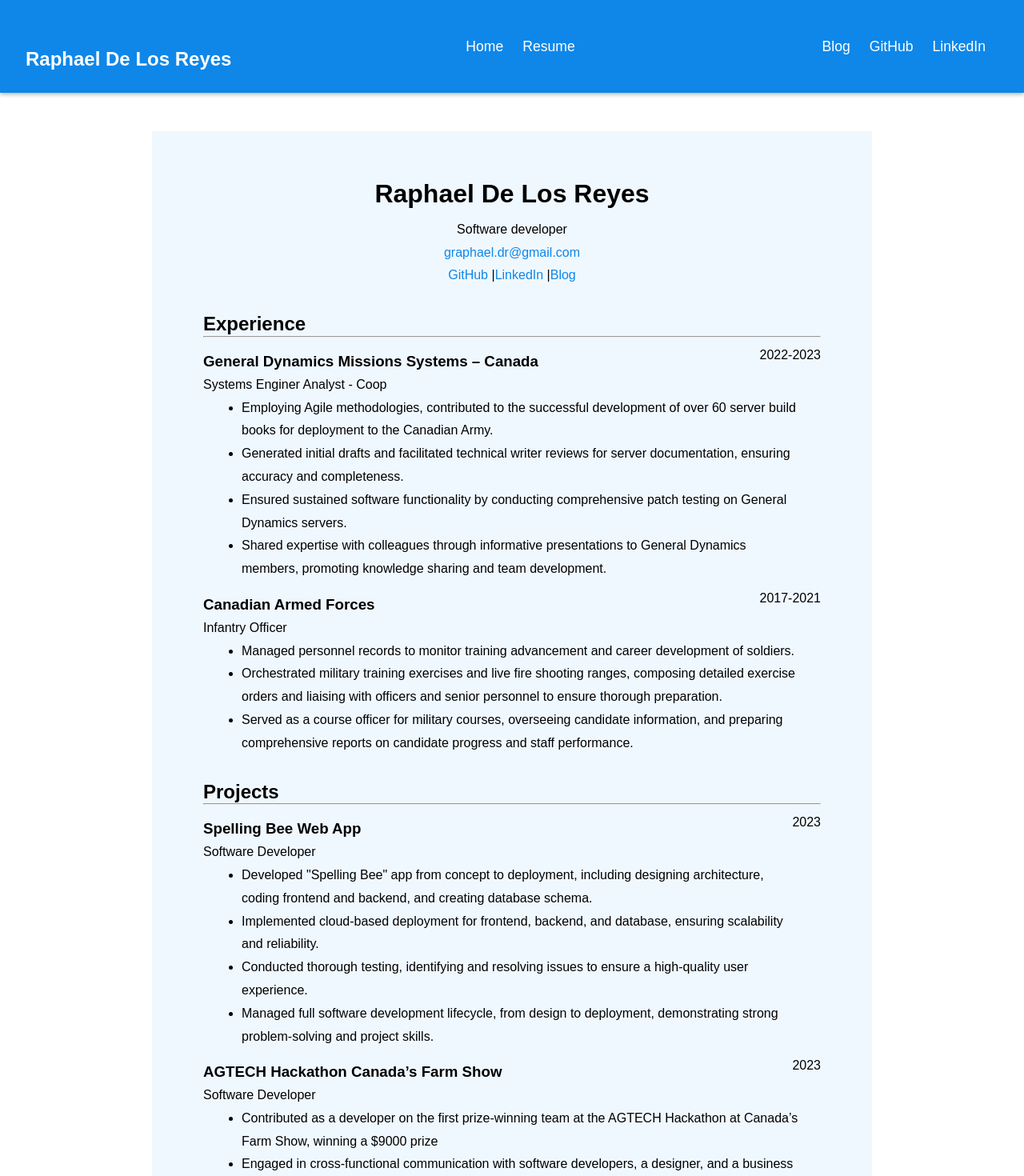
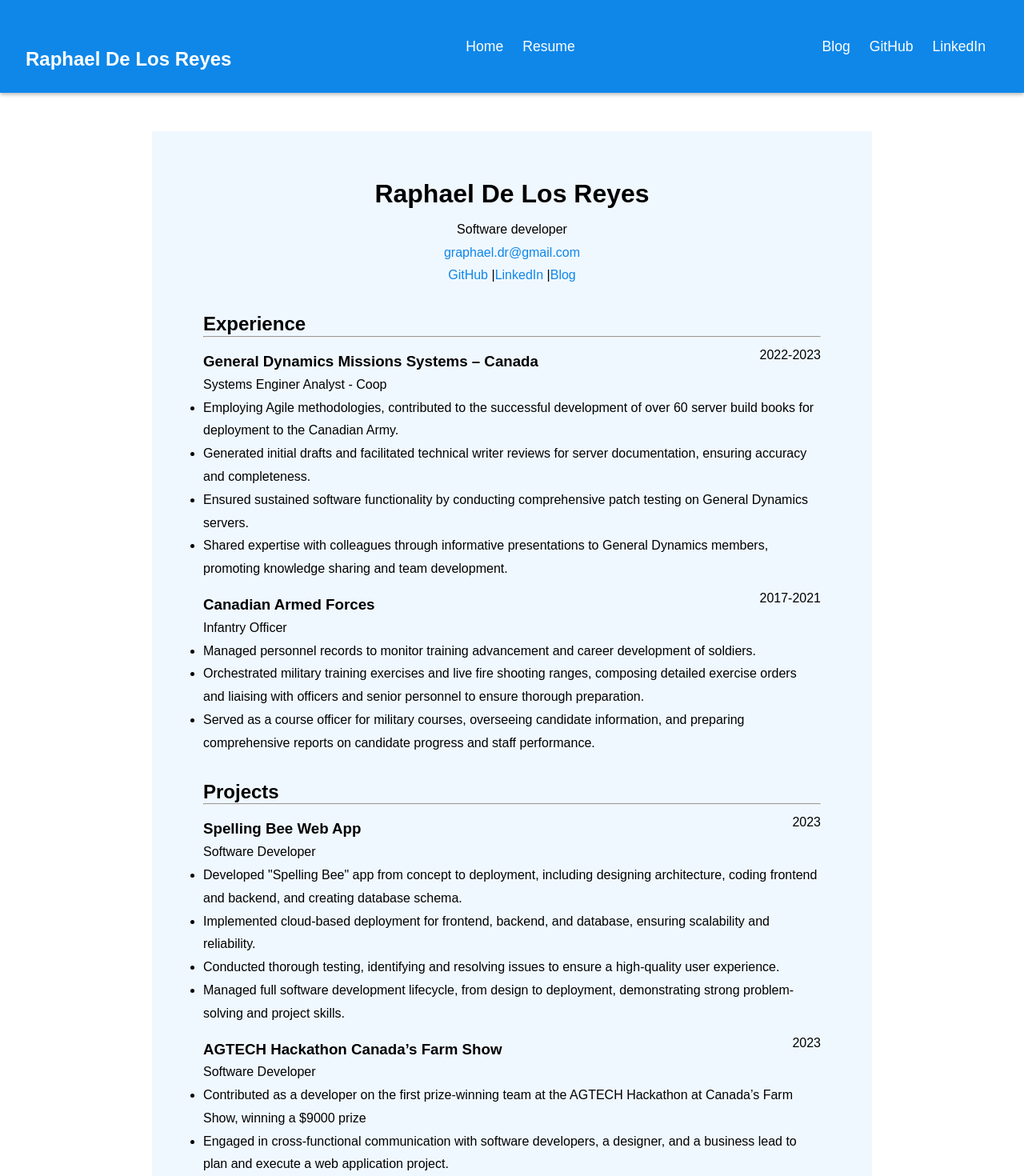
Before and after one commit to RD2P/RD2P.github.io, a React (Vite) app: page /resume in a window 1280 px wide. Shown: the top 1470 px of the page at 80% size. Built offline with nearby package versions, Linux system fonts and the light colour scheme; a web font is replaced by a local one.

Commit message:
update description class name

```diff
--- a/src/components/Resume.jsx
+++ b/src/components/Resume.jsx
@@ -22,7 +22,7 @@
       </div>
       <p>Systems Enginer Analyst - Coop</p>
 
-      <div className='description'>
+      <div className='job-description'>
         <ul>
           <li>
             Employing Agile methodologies, contributed to the successful development of over 60 server build books
@@ -48,7 +48,7 @@
         <span>2017-2021</span>
       </div>
       <p>Infantry Officer</p>
-      <div className='description'>
+      <div className='job-description'>
         <ul>
           <li>
             Managed personnel records to monitor training advancement and career development of soldiers.
@@ -72,7 +72,7 @@
         <span>2023</span>
       </div>
       <p>Software Developer</p>
-      <div className='description'>
+      <div className='job-description'>
         <ul>
           <li>
             Developed "Spelling Bee" app from concept to deployment, including designing architecture, coding frontend and backend, and creating database schema.</li>
@@ -90,7 +90,7 @@
         <span>2023</span>
       </div>
       <p>Software Developer</p>
-      <div className='description'>
+      <div className='job-description'>
         <ul>
           <li>
           Contributed as a developer on the first prize-winning team at the AGTECH Hackathon at Canada’s Farm Show, winning a $9000 prize</li>
```
